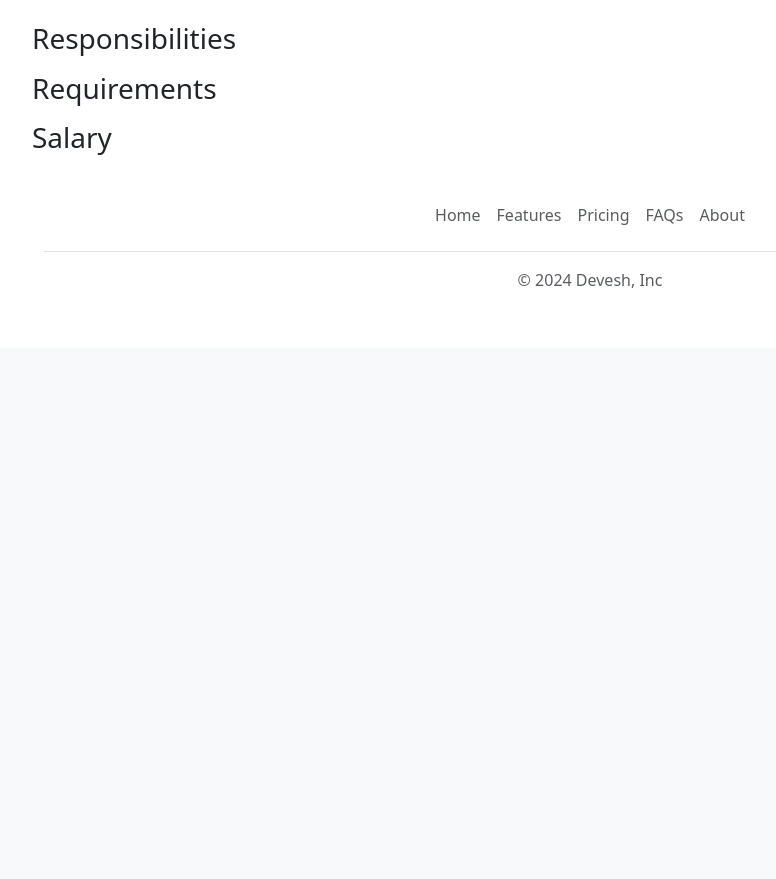
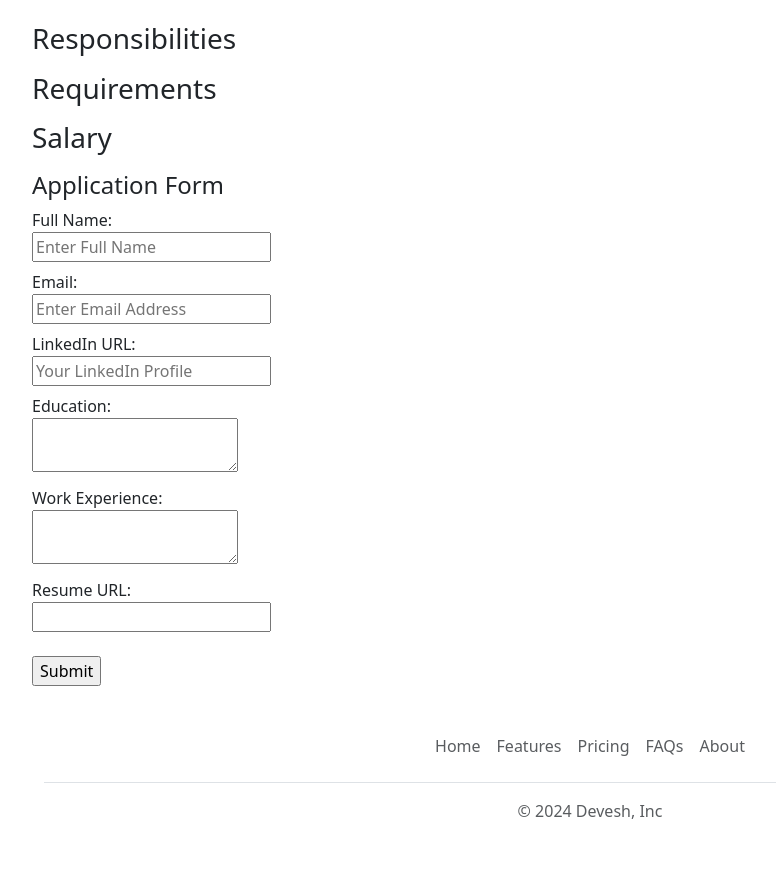
Before and after one commit to Dev-esh-Gupta/devesh-career-website-v2, a Flask app: template templates/jobpage.html in a window 1280 px wide. Shown: the part 514-1393 px from the top of the page, without its empty margins (50-826 px from the left). Before the commit the page ends 802 px from the top, so only its background shows below. Run offline with Flask 3, Linux system fonts and the light colour scheme; the template is opened without the code that fills it, so the values that code supplies are empty.

Commit message:
form added

```diff
--- a/app.py
+++ b/app.py
@@ -1,4 +1,4 @@
-from flask import Flask, render_template, jsonify
+from flask import Flask, render_template, jsonify, request
 from database import load_jobs_from_db, load_job_from_db
 
 app = Flask(__name__)
@@ -50,6 +50,14 @@
     return "NOT FOUND 404"
   return render_template("jobpage.html", job=job)
 
+@app.route("/jobs/<id>/apply", methods=['post'])
+def apply_to_job(id):
+  # This is for get method
+  # data = request.args
+  # for post method
+  data = request.form
+  return jsonify(data)
+
 
 if __name__ == "__main__":
   app.run(host="0.0.0.0", debug=True)
--- /dev/null
+++ b/templates/application_form.html
@@ -0,0 +1,37 @@
+<h4> Application Form </h4>
+
+<form action="/jobs/{{ job.id }}/apply" method="post">
+  <div class="mb-2">
+    <label>Full Name: </label>
+    <br>
+    <input type="text" name="full_name" placeholder="Enter Full Name">
+  </div>
+  <div class="mb-2">
+    <label>Email: </label>
+    <br>
+    <input type="text" name="email" placeholder="Enter Email Address">
+  </div>
+  <div class="mb-2">
+    <label>LinkedIn URL: </label>
+    <br>
+    <input type="text" name="linkedin_url" placeholder="Your LinkedIn Profile">
+  </div>
+  <div class="mb-2">
+    <label>Education: </label>
+    <br>
+    <textarea name="education"></textarea>
+  </div>
+  <div class="mb-2">
+    <label>Work Experience: </label>
+    <br>
+    <textarea name="work_experience"></textarea>
+  </div>
+  <div class="mb-4">
+    <label>Resume URL: </label>
+    <br>
+    <input type="text" name="resume_url">
+  </div>
+
+  <input type="submit" >
+
+</form>
--- a/templates/jobpage.html
+++ b/templates/jobpage.html
@@ -25,6 +25,7 @@
       </ul>
       <h3>Salary</h3>
       <p>{{ job.currency }} {{ job.salary }}</p>
+      {% include 'application_form.html' %}
       {% include 'footer.html' %}
     </div>
   </body>
```
